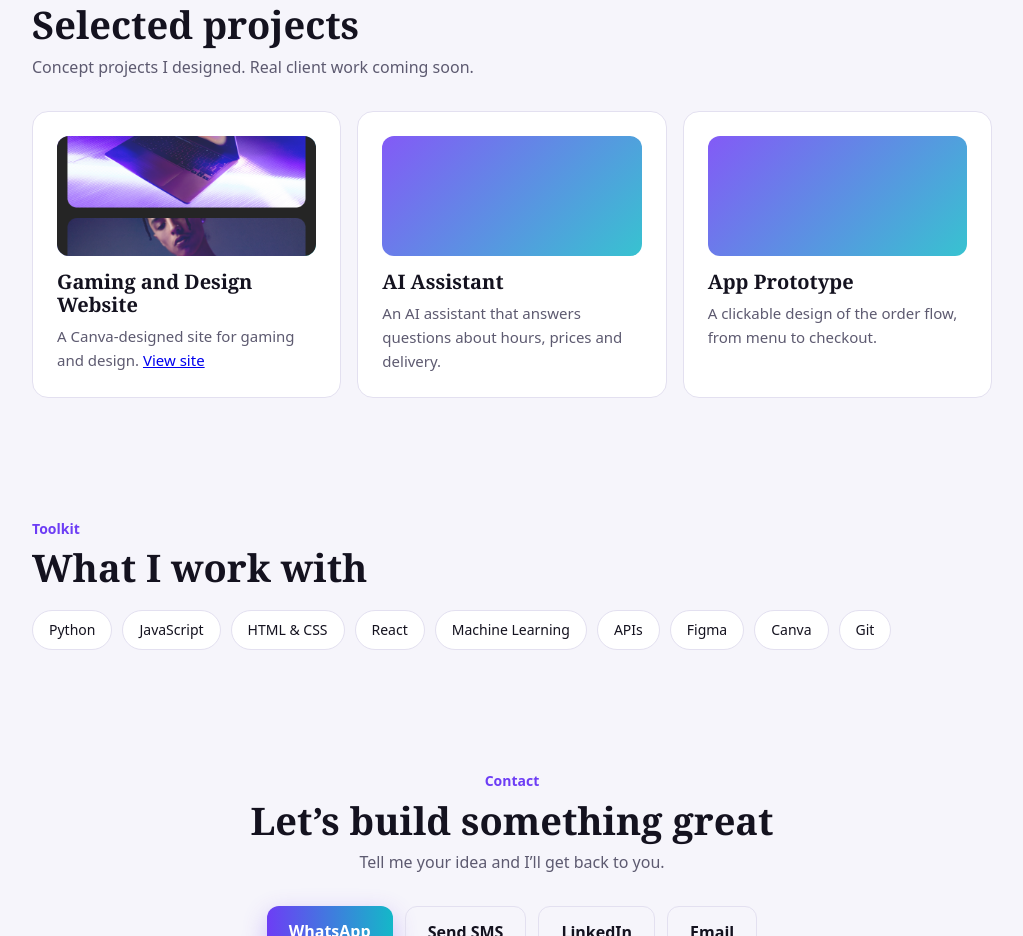
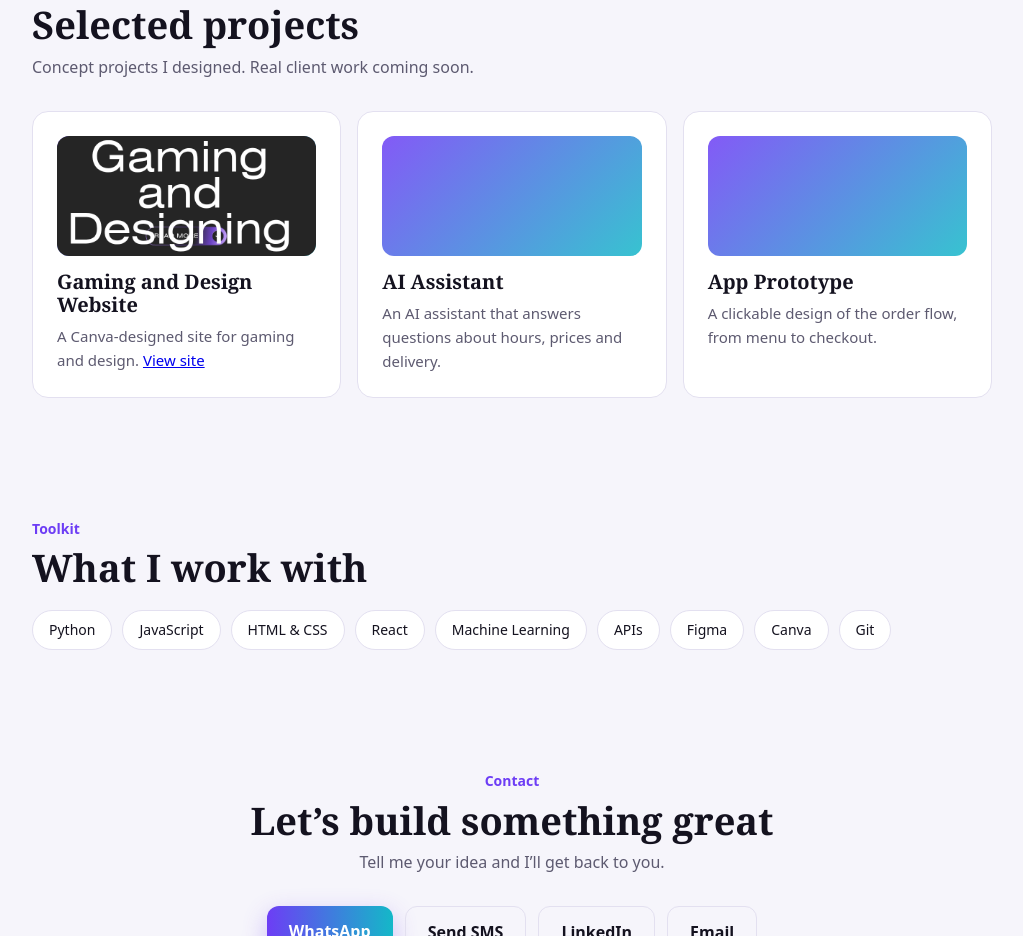
Before and after one commit to triggersolos-eng/triggersolos-eng.github.io, a plain HTML site: page index.html in a window 1280 px wide. Shown: the part 2008-2944 px from the top of the page, without its empty margins (128-1151 px from the left). Drawn offline with Linux system fonts and the light colour scheme.

Commit message:
index.html

```diff
--- a/index.html
+++ b/index.html
@@ -126,7 +126,7 @@ footer{text-align:center;color:var(--muted);font-size:14px;padding:28px 20px 90p
 <h2 class="reveal">Selected projects</h2>
 <p class="sub reveal">Concept projects I designed. Real client work coming soon.</p>
 <div class="grid">
-<div class="card reveal"><div class="thumb"><img src="Screenshot_20261107-205524.png" alt="Gaming and Design Website" style="width:100%;height:100%;object-fit:cover;border-radius:12px"></div><h3>Gaming and Design Website</h3><p>A Canva-designed site for gaming and design. <a href="https://hare-hl02b6.my.canva.site" target="_blank" rel="noopener">View site</a></p></div>
+<div class="card reveal"><div class="thumb"><img src="Screenshot_20261108-122838.png" alt="Gaming and Design Website" style="width:100%;height:100%;object-fit:cover;border-radius:12px"></div><h3>Gaming and Design Website</h3><p>A Canva-designed site for gaming and design. <a href="https://hare-hl02b6.my.canva.site" target="_blank" rel="noopener">View site</a></p></div>
 <div class="card reveal"><div class="thumb"></div><h3>AI Assistant</h3><p>An AI assistant that answers questions about hours, prices and delivery.</p></div>
 <div class="card reveal"><div class="thumb"></div><h3>App Prototype</h3><p>A clickable design of the order flow, from menu to checkout.</p></div>
 </div>
```
